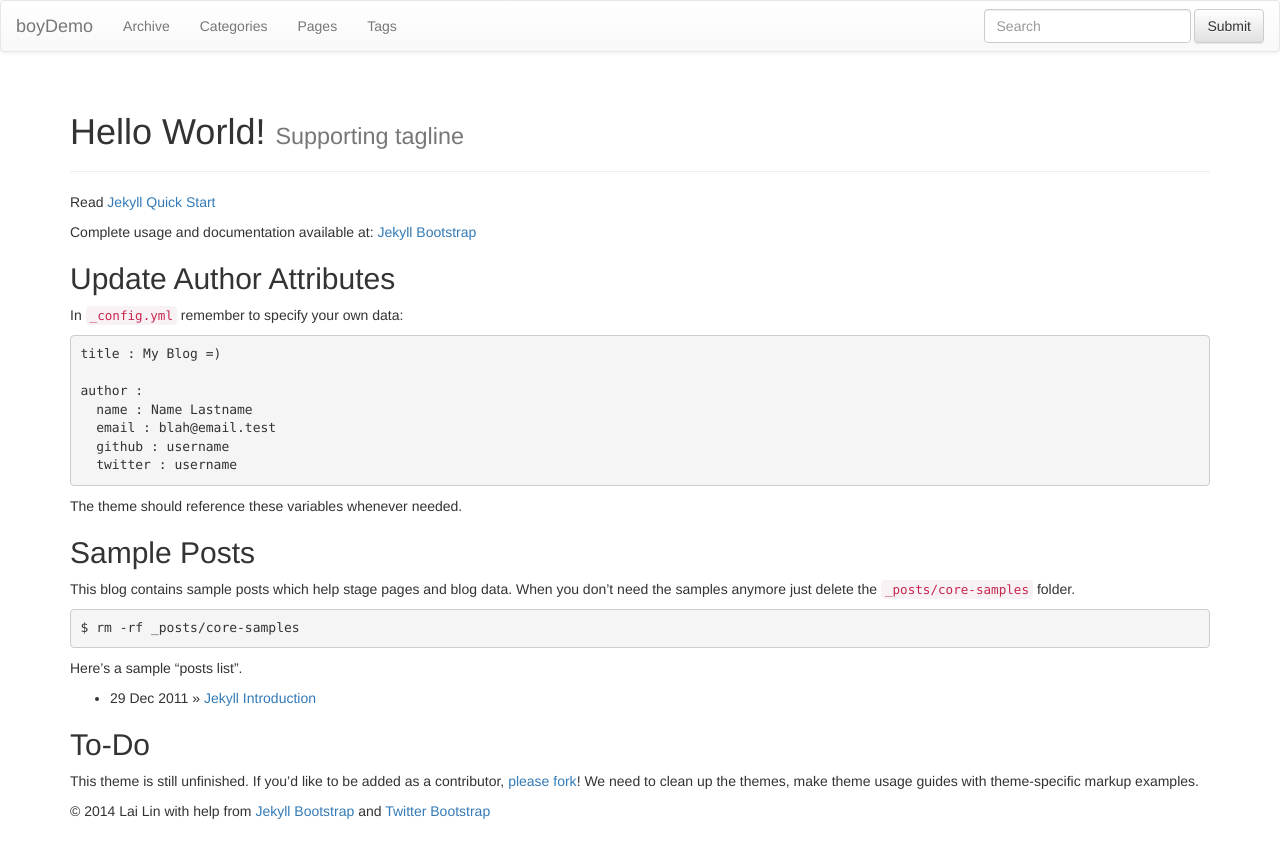
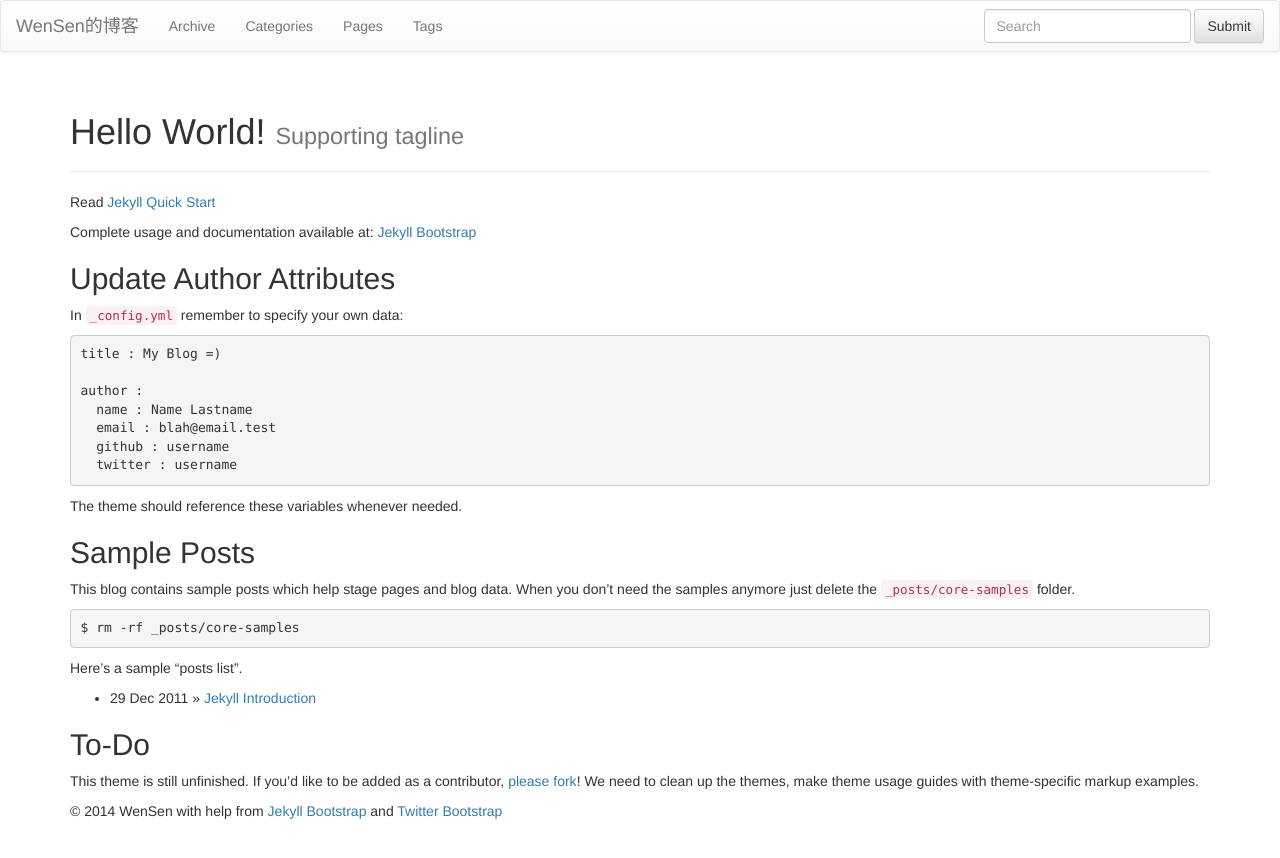
Before and after one commit to Poto-L/master, a Jekyll site: the page built from index.md, in a window 1280 px wide. Shown: the top 858 px of the page. Built offline with Jekyll 4.4.1, drawn with Linux system fonts in a browser that asks for light colours; nearby versions of some CDN libraries; library files that are not in the unit come from our copies.

Commit message:
jekyll
安装

```diff
--- a/_config.yml
+++ b/_config.yml
@@ -8,13 +8,13 @@ highlighter: pygments
 # Themes are encouraged to use these universal variables
 # so be sure to set them if your theme uses them.
 #
-title : boyDemo
+title : WenSen的博客
 tagline: Site Tagline
 author :
-  name : Lai Lin
+  name :  WenSen
   email : 916708429@qq.com
   github : boyDemo
-  twitter : username
+  twitter : none
   feedburner : feedname
 
 # The production_url is only used when full-domain names are needed
```
Also changed, not shown: 9 other files.
